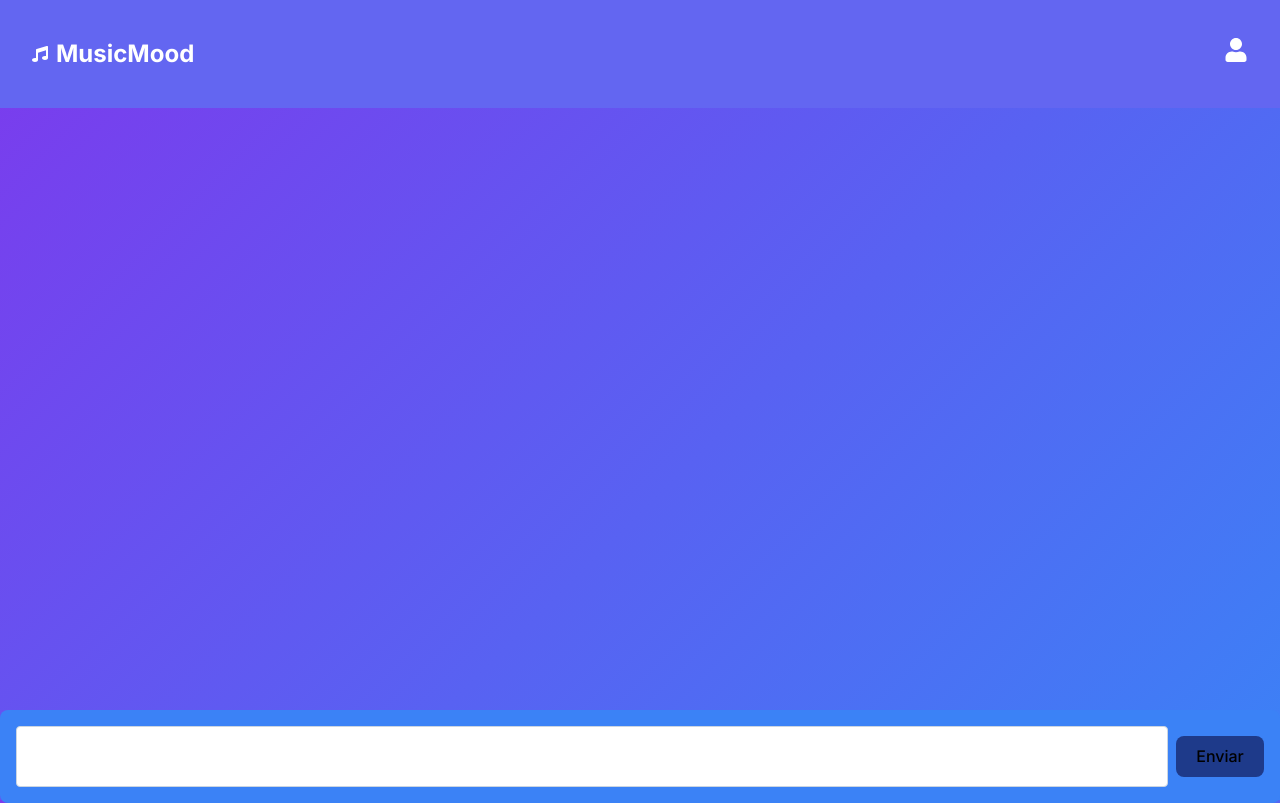
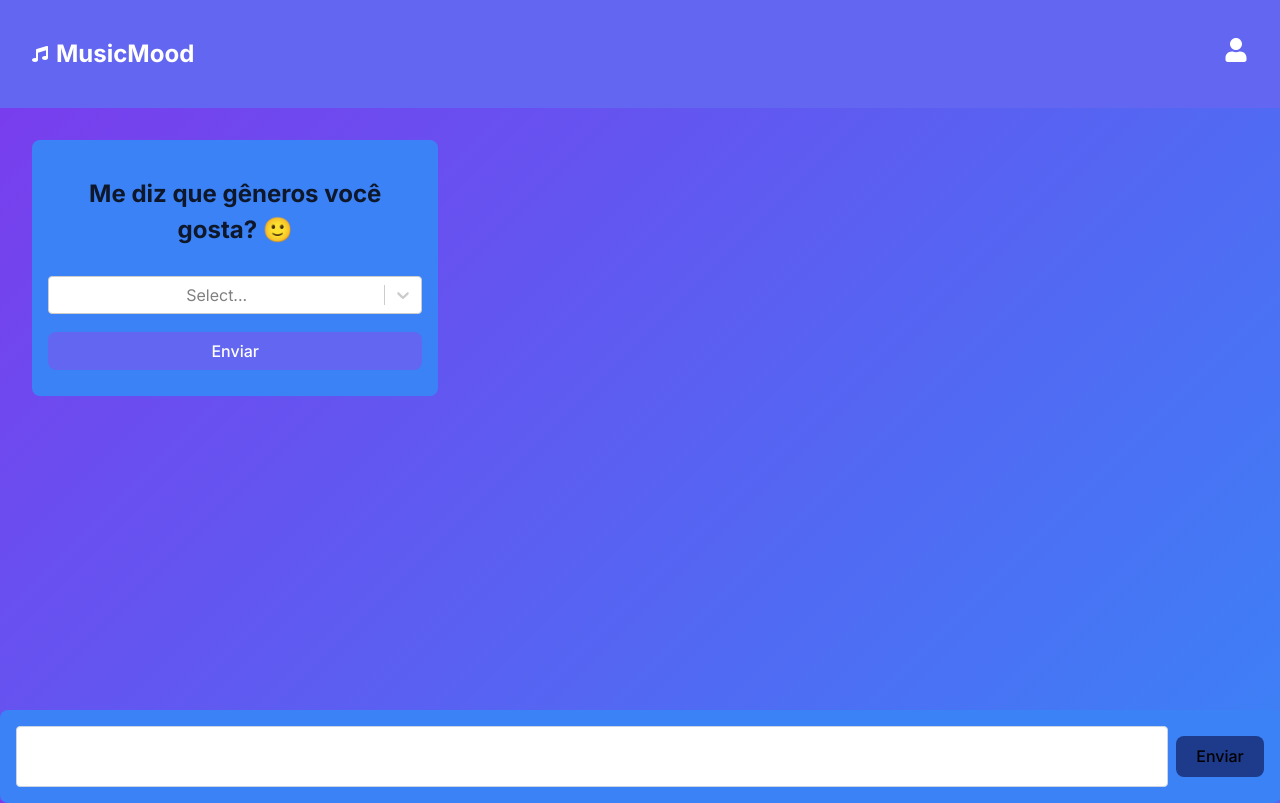
Before and after one commit to Tote1514/music-mood-fronted, a React (Vite) app: page /chat in a window 1280 px wide. Built offline with nearby package versions, Linux system fonts and the light colour scheme.

Commit message:
Add genre selection input with React Select
Introduces a new genre selection component using react-select, enabling users to choose multiple music genres in the chat interface. Updates dependencies and styling to support the new feature, improving user interaction and personalization opportunities.

```diff
--- a/package.json
+++ b/package.json
@@ -15,7 +15,8 @@
     "react": "^19.1.1",
     "react-dom": "^19.1.1",
     "react-icons": "^5.5.0",
-    "react-router-dom": "^7.8.1"
+    "react-router-dom": "^7.8.1",
+    "react-select": "^5.10.2"
   },
   "devDependencies": {
     "@eslint/js": "^9.33.0",
--- a/src/pages/Chat.jsx
+++ b/src/pages/Chat.jsx
@@ -1,4 +1,6 @@
 import NavBar from "../components/NavBar"
+import GenerosInput from "../pages/GenerosInput"
+
 import { FaUser } from "react-icons/fa"
 import "../styles/Chat.css"
 import { useState } from "react"
@@ -28,6 +30,7 @@ export default function Chat() {
     <div>
       <NavBar links={links} />
       <div className="chat-container">
+        <GenerosInput />
         {messages.map((msg, index) => (
           <div key={index}
                 className={`message ${msg.sender}`}>
--- /dev/null
+++ b/src/pages/GenerosInput.jsx
@@ -0,0 +1,46 @@
+import { useState} from "react";
+import Select  from 'react-select';
+import "../styles/GenerosInput.css";
+
+export default function GenerosInput() {
+  const generos = [
+    { value: "rock", label: "Rock" },
+    { value: "pop", label: "Pop" },
+    { value: "jazz", label: "Jazz" },
+    { value: "classical", label: "Classical" },
+    { value: "hiphop", label: "Hip Hop" },
+    { value: "electronic", label: "Electronic" },
+  ];
+
+  const [generosSelected, setGenerosSelected] = useState([]);
+
+  const handleChange = (e) => {
+    const selectedValues = e ? e.map((option) => option.value) : [];
+    setGenerosSelected(selectedValues);
+  };
+
+  const handleSubmit = (e) => {
+    e.preventDefault();
+    console.log(generosSelected);
+    resetSelection();
+  };
+
+  const resetSelection = () => {
+    setGenerosSelected([]);
+  };
+
+  return (
+    <div className="generos-input-container">
+      <form onSubmit={handleSubmit}>
+        <h2>Me diz que gêneros você gosta? 🙂</h2>
+        <Select
+          isMulti
+          name="generos"
+          options={generos}
+          onChange={handleChange}
+        />
+        <button type="submit">Enviar</button>
+      </form>
+    </div>
+  );
+}
--- /dev/null
+++ b/src/styles/GenerosInput.css
@@ -0,0 +1,25 @@
+.generos-input-container {
+    width: 30%;
+    display: flex;
+    flex-direction: column;
+    gap: 0.3rem;
+    margin: 1rem;
+    background-color: var(--cor-primaria);
+    border-radius: 8px;
+    padding: 1rem;
+}
+
+.generos-input-container form {
+    display: flex;
+    flex-direction: column;
+    gap: 0.5rem;
+    text-align: center;
+}
+
+.generos-input-container button {
+    padding: 0.5rem;
+    background-color: var(--cor-secundaria);
+    color: #fff;
+    font-size: 1rem;
+    width: 100%;
+}
```
Also changed, not shown: 1 other file (tests, documents, lock files or other folders).
